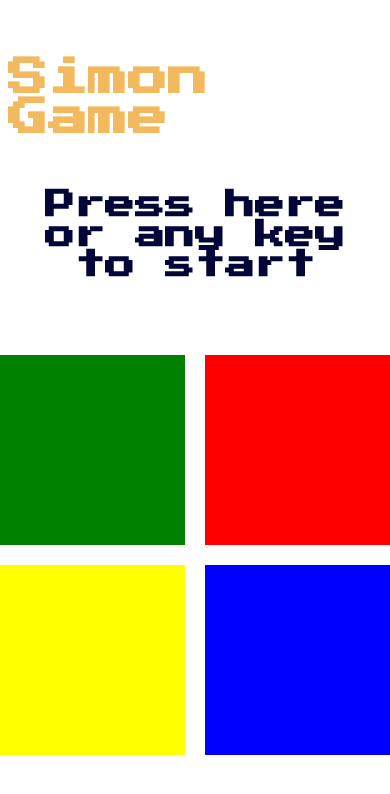
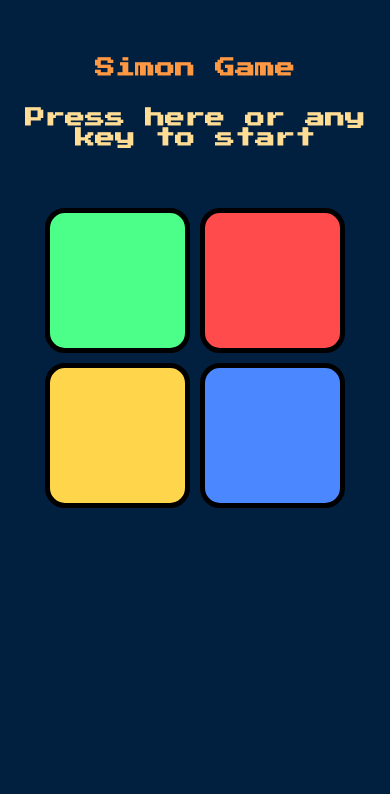
Before and after one commit to ehoang0106/simon-game, a plain HTML site: page index.html in a window 390 px wide. Drawn offline with nearby package versions, Linux system fonts and the light colour scheme.

Commit message:
add pc and mobile version

```diff
--- a/style.css
+++ b/style.css
@@ -1,17 +1,70 @@
 body {
     font-family: 'Press Start 2P', system-ui;
+    background-color: #011F3F;
 }
+
+
+@media only screen and (max-width: 750px) {
+    h1 {
+        margin-top: 50px;
+        font-size: 20px;
+        text-align: center;
+        color: #FF9843;
+
+
+
+    }
+
+    h2 {
+        color: #FFDD95;
+        text-align: center;
+        font-size: 20px;
+        margin-bottom: 60px;
+    }
+
+    .container {
+        display: flex;
+        justify-content: start;
+        height: 100vh;
+        flex-direction: column;
+        align-items: center;
+
+
+    }
+
+    .grid-container {
+        display: grid;
+        grid-template-columns: 1fr 1fr;
+        grid-template-rows: 1fr 1fr;
+        height: 300px;
+        width: 300px;
+        gap: 10px;
+    }
+
+    .btn {
+        border: solid 5px black;
+        border-radius: 20px;
+    }
+
+
+}
+
+/* PC version */
+
+@media only screen and (min-width: 751px) {
+
+
 
     h1 {
         margin-top: 50px;
-    color: #F3B95F;
+        color: #FF9843;
         font-size: 40px;
     }
 
     h2 {
-    color: #030637;
+        color: #FFDD95;
         text-align: center;
-    font-size: 30px;
+        font-size: 20px;
     }
 
     .container {
@@ -34,30 +87,37 @@ h2 {
         gap: 20px;
     }
 
+    .wrong {
+        background-color: red;
+        opacity: 0.7;
+    }
 
-.item {
+    .btn {
         border: solid 10px black;
         border-radius: 20px;
     }
 
+
+}
+
 .green {
-    background-color: green;
+    background-color: #4BFF88;
 }
 
 .red {
-    background-color: red;
+    background-color: #FF4B4B;
 
 }
 
 .yellow {
-    background-color: yellow;
+    background-color: #FFD64B;
 }
 
 .blue {
-    background-color: blue;
+    background-color: #4B88FF;
 }
 
 .pressed {
-    box-shadow: 0 3px 4px 0 #DBEDF3;
-    opacity: 0.5;
+    box-shadow: 0 0 20px white;
+    background-color: #B4B4B8;
 }
```
Lines whose indentation alone changed are shown as unchanged.
